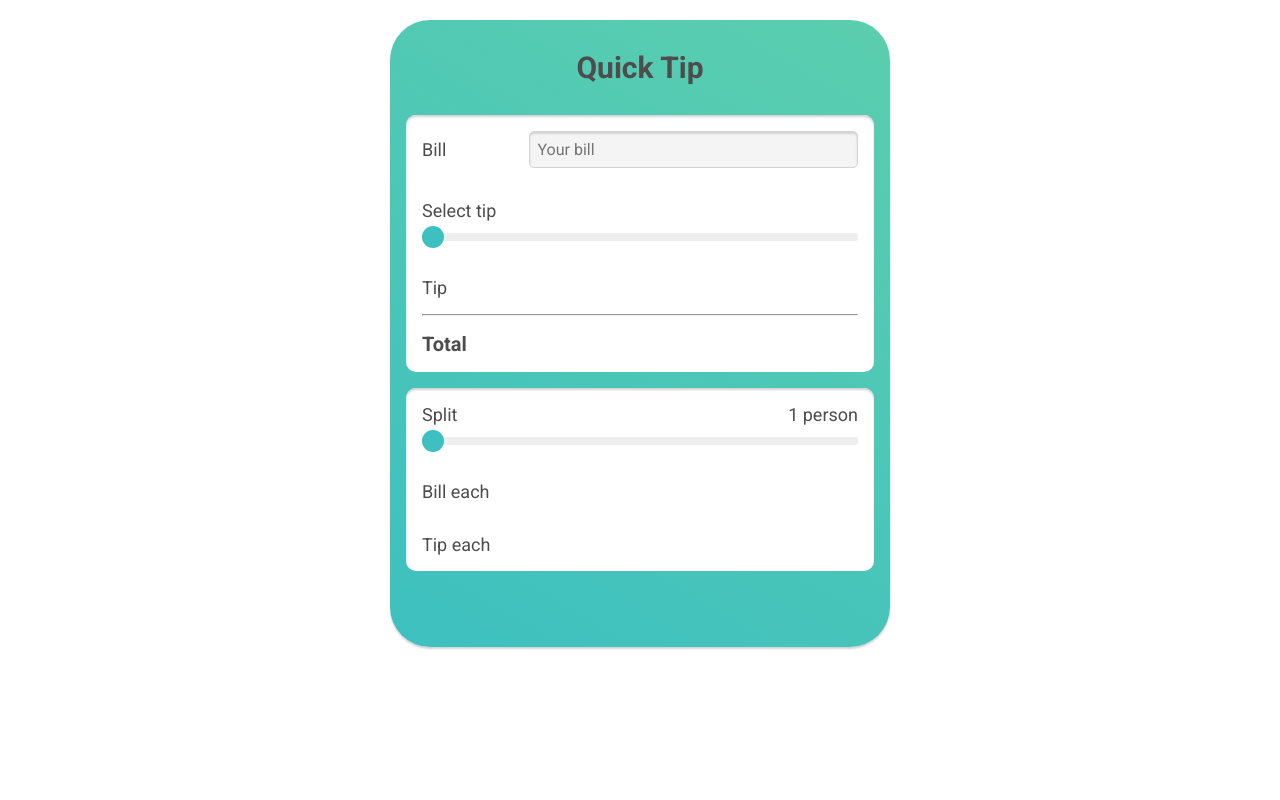
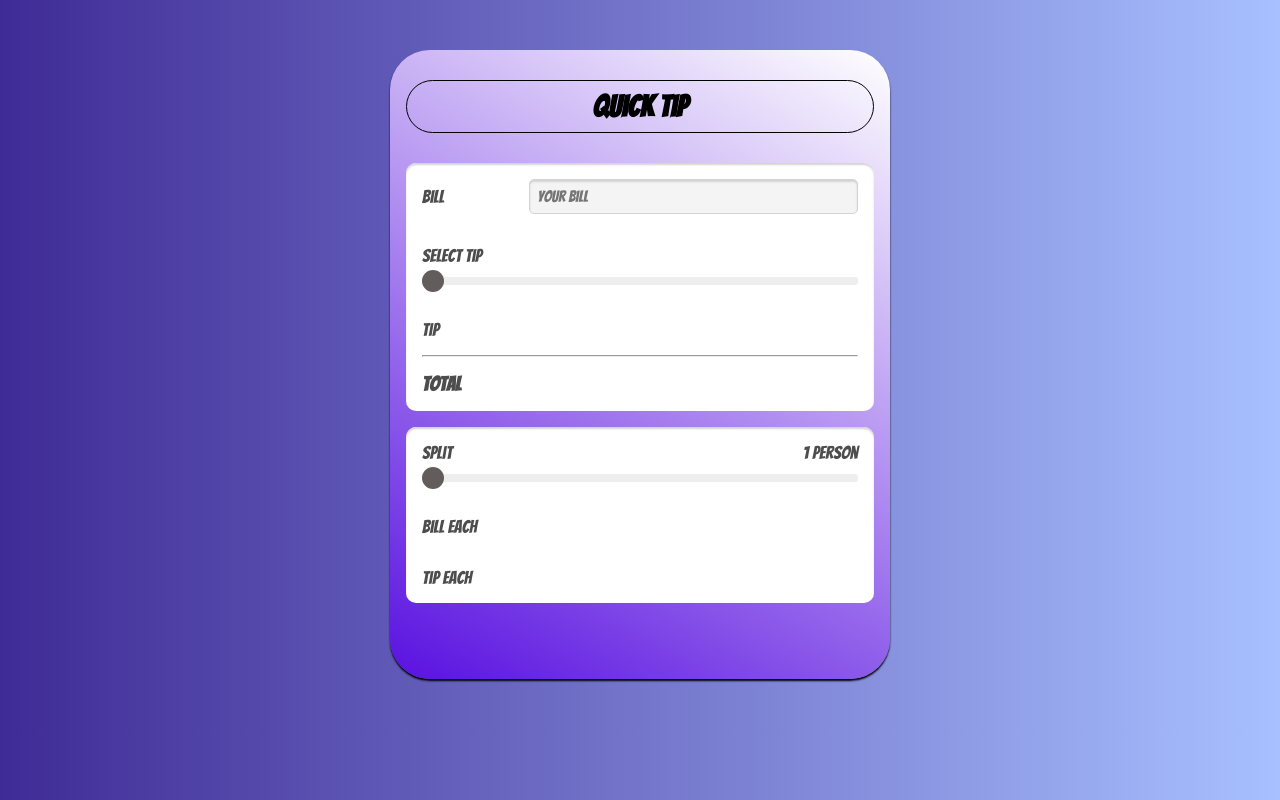
Before and after one commit to Jack112-create/TipCalculator, a plain HTML site: page index.html in a window 1280 px wide. Drawn offline with Linux system fonts and the light colour scheme.

Commit message:
New styling

```diff
--- a/index.html
+++ b/index.html
@@ -6,6 +6,10 @@
     <meta name="viewport" content="width=device-width, initial-scale=1.0" />
     <link
       href="https://fonts.googleapis.com/css2?family=Roboto:wght@400;700&display=swap"
+      rel="stylesheet"
+    />
+    <link
+      href="https://fonts.googleapis.com/css2?family=Bangers&display=swap"
       rel="stylesheet"
     />
     <link rel="stylesheet" type="text/css" href="style.css" />
--- a/style.css
+++ b/style.css
@@ -8,22 +8,43 @@ html {
   font-size: 10px;
   color: #4e4d4d;
   font-family: "Roboto", sans-serif;
+  font-family: "Bangers", cursive;
   font-weight: 300;
+}
+
+body {
+  background: #a8c0ff; /* fallback for old browsers */
+  background: -webkit-linear-gradient(
+    to right,
+    #3f2b96,
+    #a8c0ff
+  ); /* Chrome 10-25, Safari 5.1-6 */
+  background: linear-gradient(
+    to right,
+    #3f2b96,
+    #a8c0ff
+  ); /* W3C, IE 10+/ Edge, Firefox 16+, Chrome 26+, Opera 12+, Safari 7+ */
 }
 
 main {
   max-width: 50rem;
-  margin: 2rem auto;
-  background: linear-gradient(30deg, #3dc0c0, #5bceae);
+  margin: 5rem auto;
+  background: linear-gradient(30deg, #5911e0, #ffffff);
   padding: 3rem 1.6rem 6rem 1.6rem;
   border-radius: 4rem;
-  box-shadow: 0 2px 2px lightgrey;
+  box-shadow: 0 2px 2px black;
 }
 
 h1 {
   text-align: center;
   font-size: 3rem;
-  padding-bottom: 3rem;
+  margin-bottom: 3rem;
+  color: black;
+  font-weight: 700;
+  font-family: "Bangers", cursive;
+  border: 1px solid black;
+  padding: 1rem 1rem;
+  border-radius: 50px;
 }
 
 section {
@@ -80,7 +101,7 @@ input[type="number"] {
   background: #eee;
   margin-top: 1.2rem;
   border-radius: 0.3rem;
-  outline-color: #5bceae;
+  outline-color: #b26acf;
 }
 
 .range::-webkit-slider-thumb {
@@ -88,7 +109,7 @@ input[type="number"] {
   width: 2.2rem;
   height: 2.2rem;
   border-radius: 50%;
-  background: #3dc0c0;
+  background: #635c5c;
   cursor: pointer;
 }
 
@@ -96,7 +117,7 @@ input[type="number"] {
   width: 2.2rem;
   height: 2.2rem;
   border-radius: 50%;
-  background: #3dc0c0;
+  background: #000000;
   cursor: pointer;
   border: none;
 }
```
